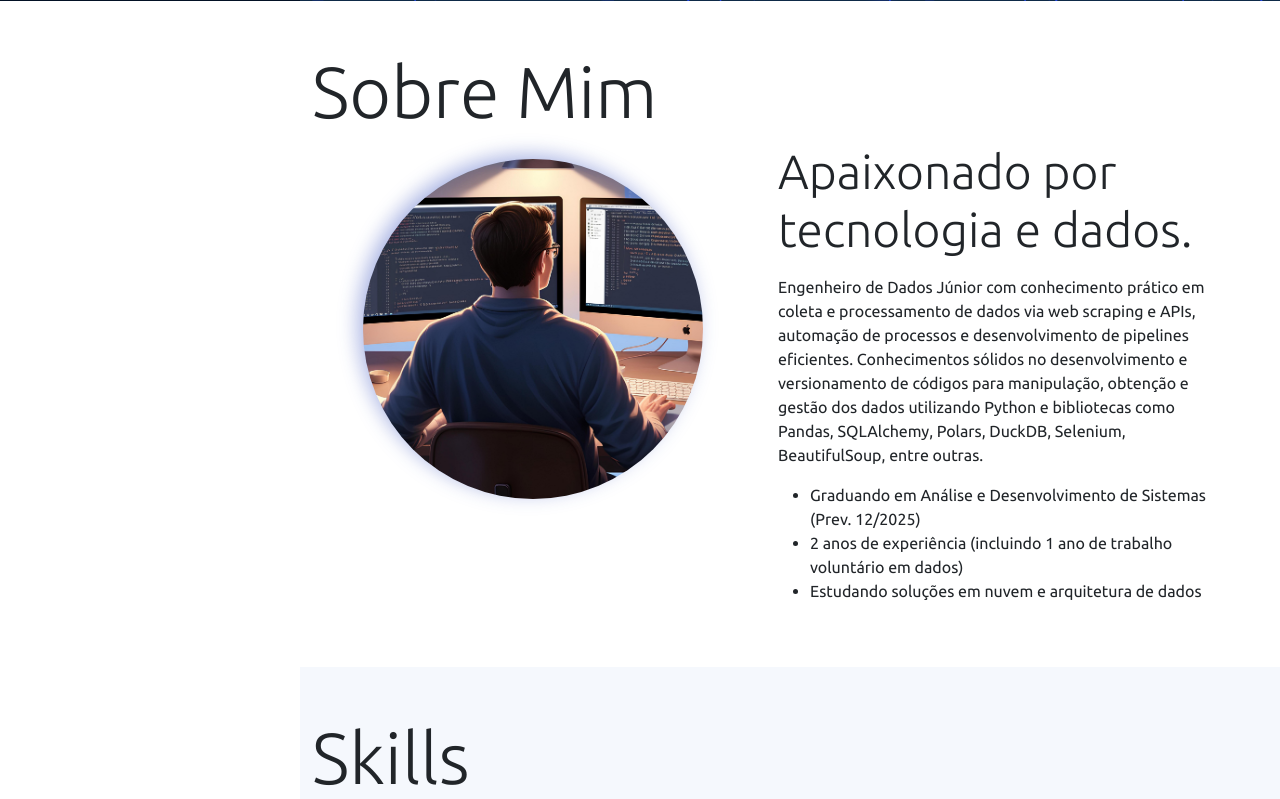
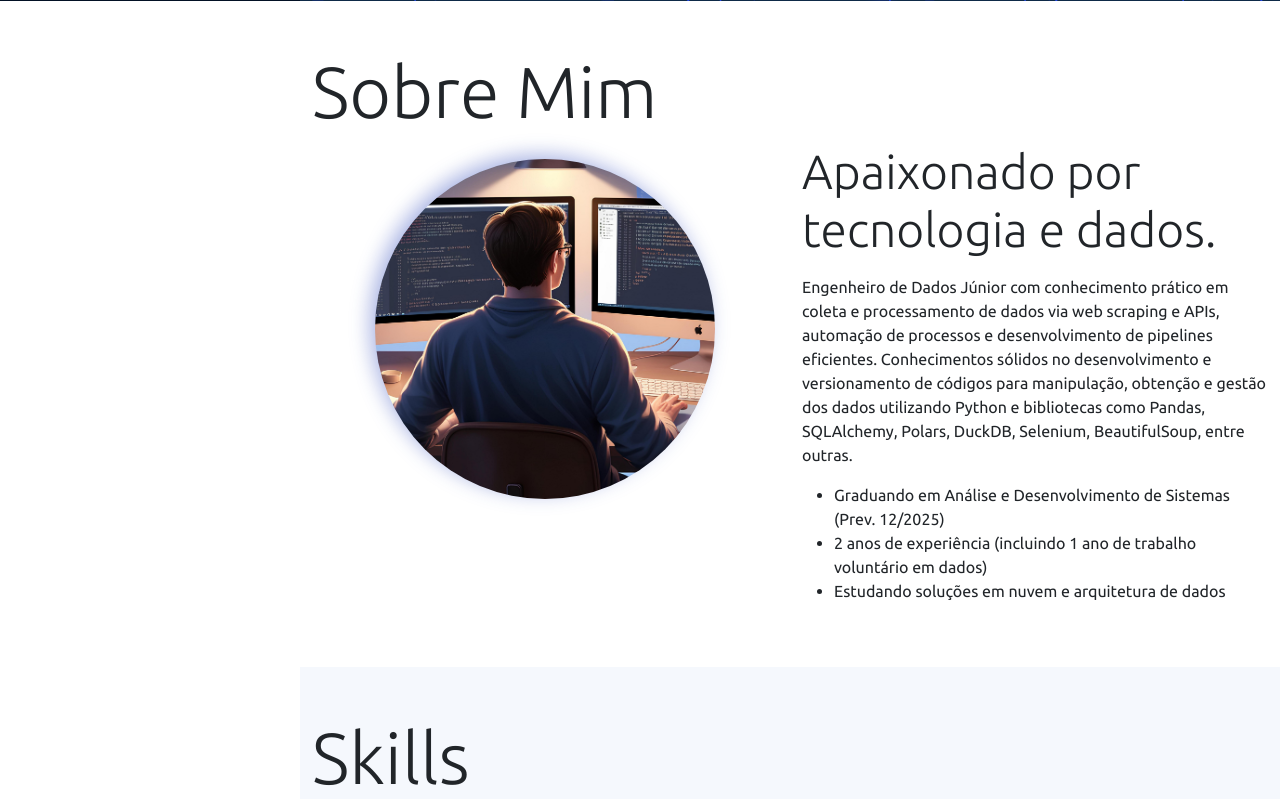
Before and after one commit to Moscarde/portfolio, a Flask app: page / in a window 1280 px wide. Shown: the part 799-1598 px from the top of the page. Run offline with Flask 3, Linux system fonts and the light colour scheme; some libraries are stand-ins or nearby versions.

Commit message:
fix: remove row class in about container

```diff
--- a/templates/about.html
+++ b/templates/about.html
@@ -1,5 +1,5 @@
 <section id="about" class="container mt-5 mb-5">
-    <div class="row w-100">
+    <div class="w-100">
         <h2 class="display-2" data-anime="down">Sobre Mim</h2>
         <div class="row">
             <div class="col-md-6 mt-3 d-flex justify-content-center" data-anime="right">
```
